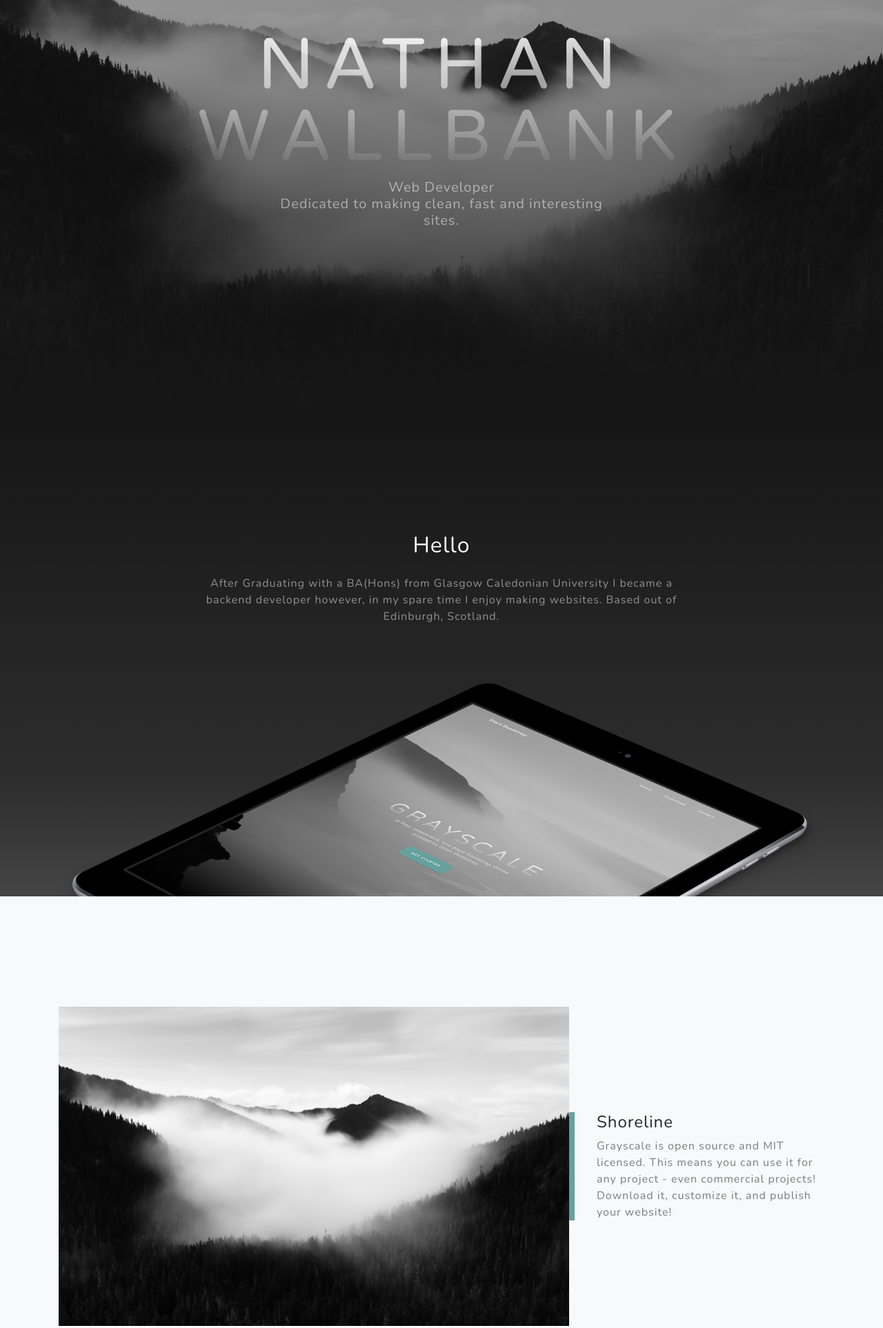
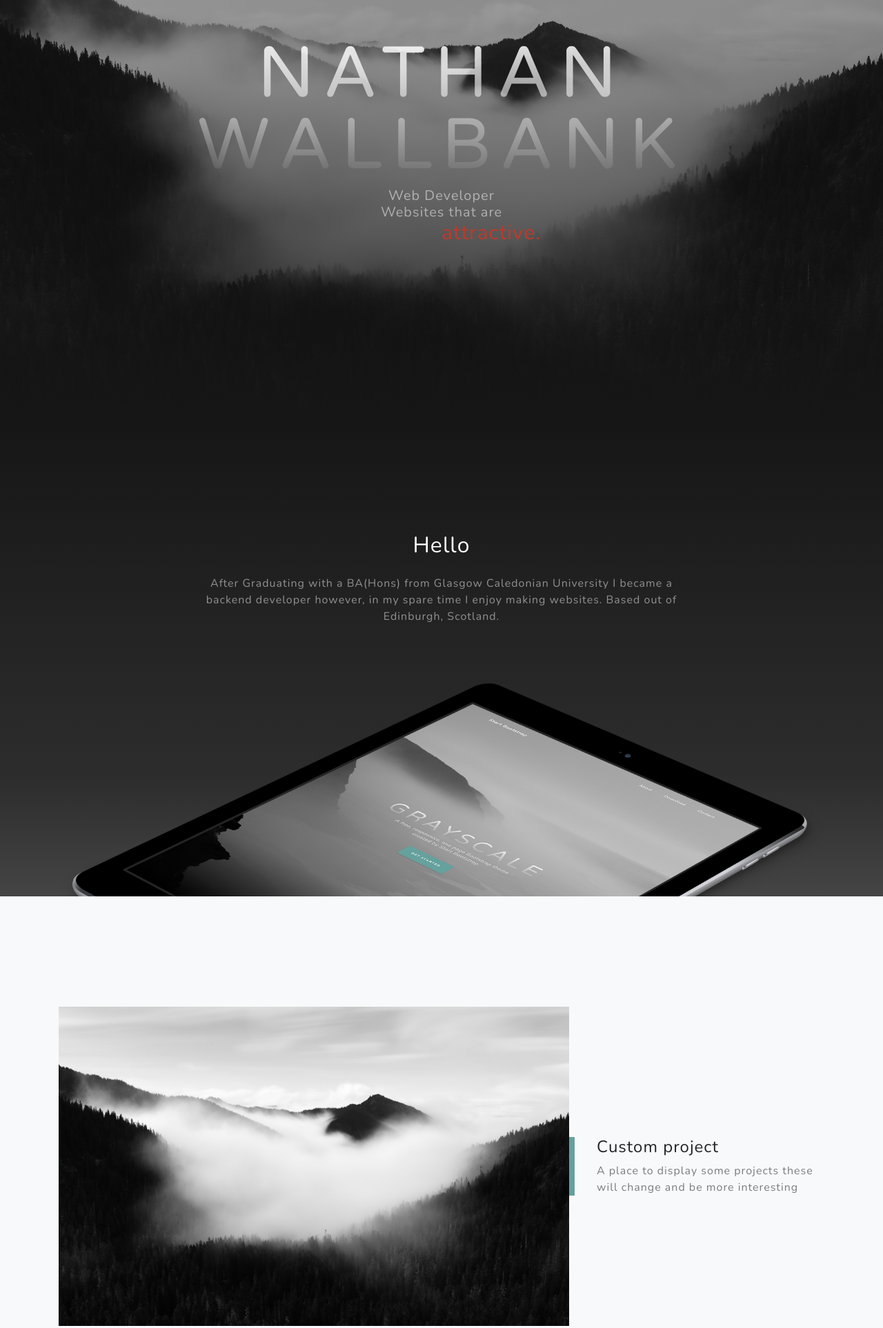
Before and after one commit to Naf7/BeNathanWallbank, a plain HTML site: page index.html in a window 1280 px wide. Shown: the part 188-2114 px from the top of the page at 69% size. Drawn offline with nearby package versions, Linux system fonts and the light colour scheme.

Commit message:
new css features

```diff
--- a/css/site.css
+++ b/css/site.css
@@ -352,7 +352,76 @@ a:hover {
 .icon-glow:hover {
   color: #ffee10;
   box-shadow: 0 0 5px #ffee10;
-  text-shadow: 0 0 5px #ffee10;
+  text-shadow: 0 0 20px #ffee10;
+}
+
+.word {
+  position: absolute;
+  width: 220px;
+  opacity: 0;
+  border: 5%;
+  font-size: 150%;
+}
+
+.letter {
+  display: inline-block;
+  position: relative;
+  float: left;
+  transform: translateZ(25px);
+  transform-origin: 50% 50% 25px;
+}
+
+.letter.out {
+  transform: rotateX(90deg);
+  transition: transform 0.32s cubic-bezier(0.55, 0.055, 0.675, 0.19);
+}
+
+.letter.behind {
+  transform: rotateX(-90deg);
+}
+
+.letter.in {
+  transform: rotateX(0deg);
+  transition: transform 0.38s cubic-bezier(0.175, 0.885, 0.32, 1.275);
+}
+
+.wisteria {
+  color: #ffee10;
+
+}
+
+.belize {
+  color: #2980b9;
+
+}
+
+.pomegranate {
+  color: #c0392b;
+
+}
+
+.green {
+  color: #16a085;
+
+}
+
+.midnight {
+  color: #2c3e50;
+
+}
+
+.neon{
+  color: #fff;
+  font-size: xx-large;
+  text-shadow:
+    0 0 5px #fff,
+    0 0 10px #fff,
+    0 0 20px #fff,
+    0 0 40px #f7f4cf,
+    0 0 80px #f8f298,
+    0 0 90px #faf064,
+    0 0 100px #faec27,
+    0 0 150px #ffee10;
 }
 
 footer {
--- a/index.html
+++ b/index.html
@@ -12,14 +12,14 @@
   <!-- Bootstrap core CSS -->
   <link href="vendor/bootstrap/css/bootstrap.min.css" rel="stylesheet" />
 
-  <!-- Custom fonts for this template -->
+  <!-- Custom fonts -->
   <link href="vendor/fontawesome-free/css/all.min.css" rel="stylesheet" />
   <link href="https://fonts.googleapis.com/css?family=Varela+Round" rel="stylesheet" />
   <link
     href="https://fonts.googleapis.com/css?family=Nunito:200,200i,300,300i,400,400i,600,600i,700,700i,800,800i,900,900i"
     rel="stylesheet" />
 
-  <!-- Custom styles for this template -->
+  <!-- Custom styles -->
   <link href="css/site.css" rel="stylesheet" />
 </head>
 
@@ -58,7 +58,12 @@
         <h1 class="mx-auto my-0 text-uppercase">Nathan Wallbank</h1>
         <h2 class="text-white-50 mx-auto mt-2 mb-5">
           Web Developer </br>
-          Dedicated to making clean, fast and interesting sites.
+          Websites that are </br>
+          <span class="word wisteria">interesting.</span>
+          <span class="word belize">innovating.</span>
+          <span class="word pomegranate">attractive.</span>
+          <span class="word green">fast.</span>
+          <span class="word midnight">now.</span>
         </h2>
       </div>
     </div>
@@ -92,11 +97,9 @@
         </div>
         <div class="col-xl-4 col-lg-5">
           <div class="featured-text text-center text-lg-left">
-            <h4>Shoreline</h4>
+            <h4>Custom project</h4>
             <p class="text-black-50 mb-0">
-              Grayscale is open source and MIT licensed. This means you can
-              use it for any project - even commercial projects! Download it,
-              customize it, and publish your website!
+              A place to display some projects these will change and be more interesting
             </p>
           </div>
         </div>
@@ -134,9 +137,7 @@
               <div class="project-text w-100 my-auto text-center text-lg-right">
                 <h4 class="text-white">Mountains</h4>
                 <p class="mb-0 text-white-50">
-                  Another example of a project with its respective
-                  description. These sections work well responsively as well,
-                  try this theme on a small screen!
+                  Another example of a project
                 </p>
                 <hr class="d-none d-lg-block mb-0 mr-0" />
               </div>
@@ -148,8 +149,11 @@
   </section>
 
   <!-- Contact Section -->
+
+
   <section id="contact" class="contact-section bg-black">
     <div class="container">
+      <h1 class="neon d-flex justify-content-center">CONTACT ME </h1>
       <div class="row">
         <div class="col-md-4 mb-3 mb-md-0">
           <div class="card py-4 h-100">
@@ -217,7 +221,7 @@
   <!-- Plugin JavaScript -->
   <script src="vendor/jquery-easing/jquery.easing.min.js"></script>
 
-  <!-- Custom scripts for this template -->
+  <!-- Custom scripts-->
   <script src="js/scripts.js"></script>
 </body>
 
--- a/js/scripts.js
+++ b/js/scripts.js
@@ -1,11 +1,11 @@
-(function($) {
+(function ($) {
   "use strict"; // Start of use strict
 
   // Smooth scrolling using jQuery easing
-  $('a.js-scroll-trigger[href*="#"]:not([href="#"])').click(function() {
+  $('a.js-scroll-trigger[href*="#"]:not([href="#"])').click(function () {
     if (
       location.pathname.replace(/^\//, "") ==
-        this.pathname.replace(/^\//, "") &&
+      this.pathname.replace(/^\//, "") &&
       location.hostname == this.hostname
     ) {
       var target = $(this.hash);
@@ -24,7 +24,7 @@
   });
 
   // Closes responsive menu when a scroll trigger link is clicked
-  $(".js-scroll-trigger").click(function() {
+  $(".js-scroll-trigger").click(function () {
     $(".navbar-collapse").collapse("hide");
   });
 
@@ -34,7 +34,7 @@
     offset: 100
   });
   // Collapse Navbar
-  var navbarCollapse = function() {
+  var navbarCollapse = function () {
     if ($("#mainNav").offset().top > 100) {
       $("#mainNav").addClass("navbar-shrink");
     } else {
@@ -46,3 +46,58 @@
   // Collapse the navbar when page is scrolled
   $(window).scroll(navbarCollapse);
 })(jQuery); // End of use strict
+
+var words = document.getElementsByClassName('word');
+var wordArray = [];
+var currentWord = 0;
+
+words[currentWord].style.opacity = 1;
+for (var i = 0; i < words.length; i++) {
+  splitLetters(words[i]);
+}
+
+function changeWord() {
+  var cw = wordArray[currentWord];
+  var nw = currentWord == words.length - 1 ? wordArray[0] : wordArray[currentWord + 1];
+  for (var i = 0; i < cw.length; i++) {
+    animateLetterOut(cw, i);
+  }
+
+  for (var i = 0; i < nw.length; i++) {
+    nw[i].className = 'letter behind';
+    nw[0].parentElement.style.opacity = 1;
+    animateLetterIn(nw, i);
+  }
+
+  currentWord = (currentWord == wordArray.length - 1) ? 0 : currentWord + 1;
+}
+
+function animateLetterOut(cw, i) {
+  setTimeout(function () {
+    cw[i].className = 'letter out';
+  }, i * 80);
+}
+
+function animateLetterIn(nw, i) {
+  setTimeout(function () {
+    nw[i].className = 'letter in';
+  }, 340 + (i * 80));
+}
+
+function splitLetters(word) {
+  var content = word.innerHTML;
+  word.innerHTML = '';
+  var letters = [];
+  for (var i = 0; i < content.length; i++) {
+    var letter = document.createElement('span');
+    letter.className = 'letter';
+    letter.innerHTML = content.charAt(i);
+    word.appendChild(letter);
+    letters.push(letter);
+  }
+
+  wordArray.push(letters);
+}
+
+changeWord();
+setInterval(changeWord, 4000);
```
